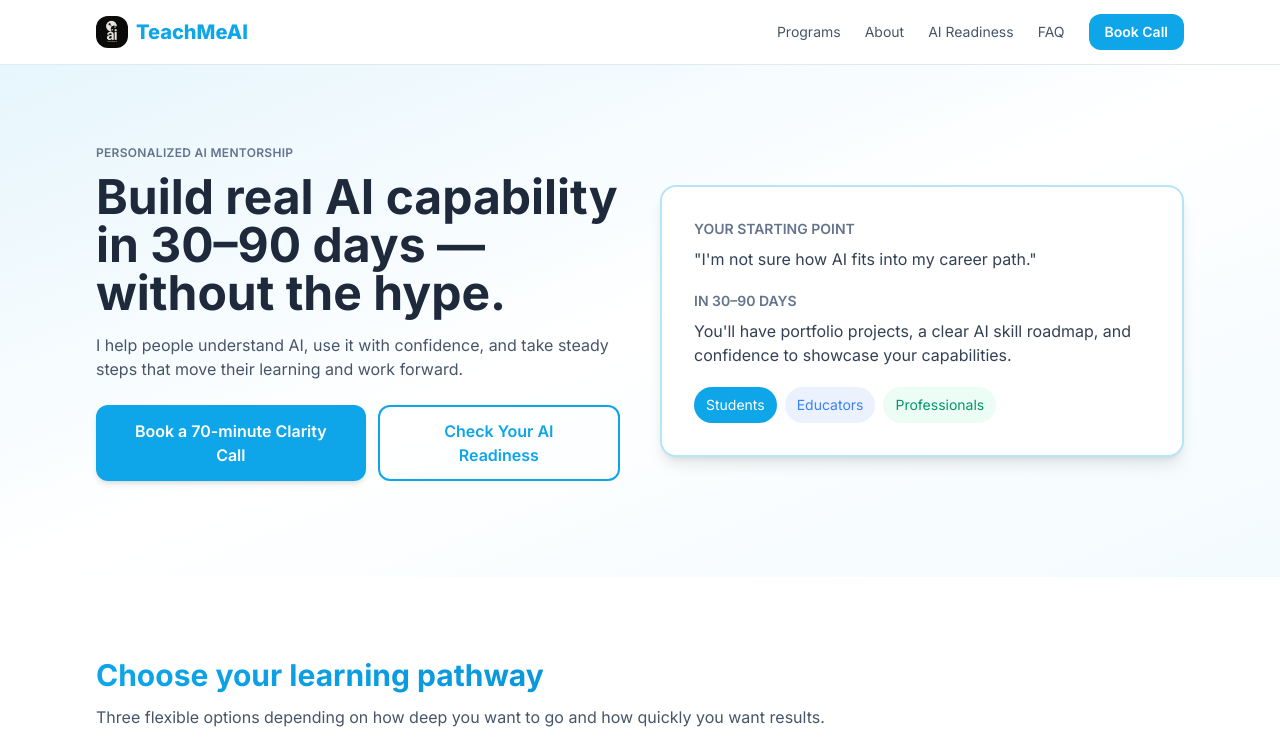
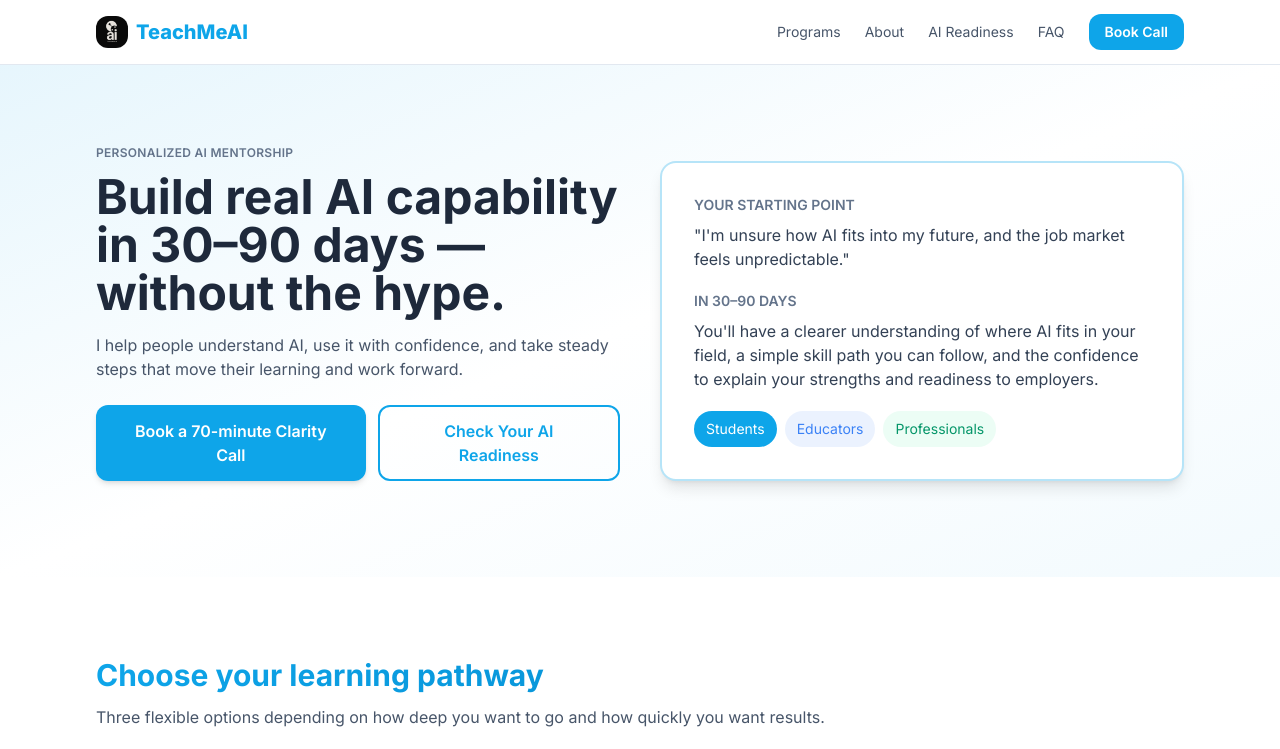
Before and after one commit to teachme-ai/teachmeai-home-site, a Next.js app: page / in a window 1280 px wide. Shown: the top 749 px of the page. Built offline with nearby package versions, Linux system fonts and the light colour scheme.

Commit message:
refactor: update students and professionals journey messaging

```diff
--- a/components/hero.tsx
+++ b/components/hero.tsx
@@ -16,8 +16,8 @@ export function Hero() {
 
   const audienceContent = {
     students: {
-      start: "I'm not sure how AI fits into my career path.",
-      end: "You'll have portfolio projects, a clear AI skill roadmap, and confidence to showcase your capabilities."
+      start: "I'm unsure how AI fits into my future, and the job market feels unpredictable.",
+      end: "You'll have a clearer understanding of where AI fits in your field, a simple skill path you can follow, and the confidence to explain your strengths and readiness to employers."
     },
     educators: {
       start: "I want to use AI in teaching but don't know where to start.",
@@ -25,7 +25,7 @@ export function Hero() {
     },
     professionals: {
       start: "I'm unsure where to begin and everything feels confusing.",
-      end: "You'll have a simple, comfortable way to use AI in your daily work, plus one or two small projects that prove to you that you can do this."
+      end: "You'll have a simple, comfortable way to use AI in your daily work, plus one or two small projects that prove to you that you can do this. You'll understand what's useful for your goals, have a clear routine, and gain the confidence to apply AI without second-guessing every step."
     }
   }
 
```
